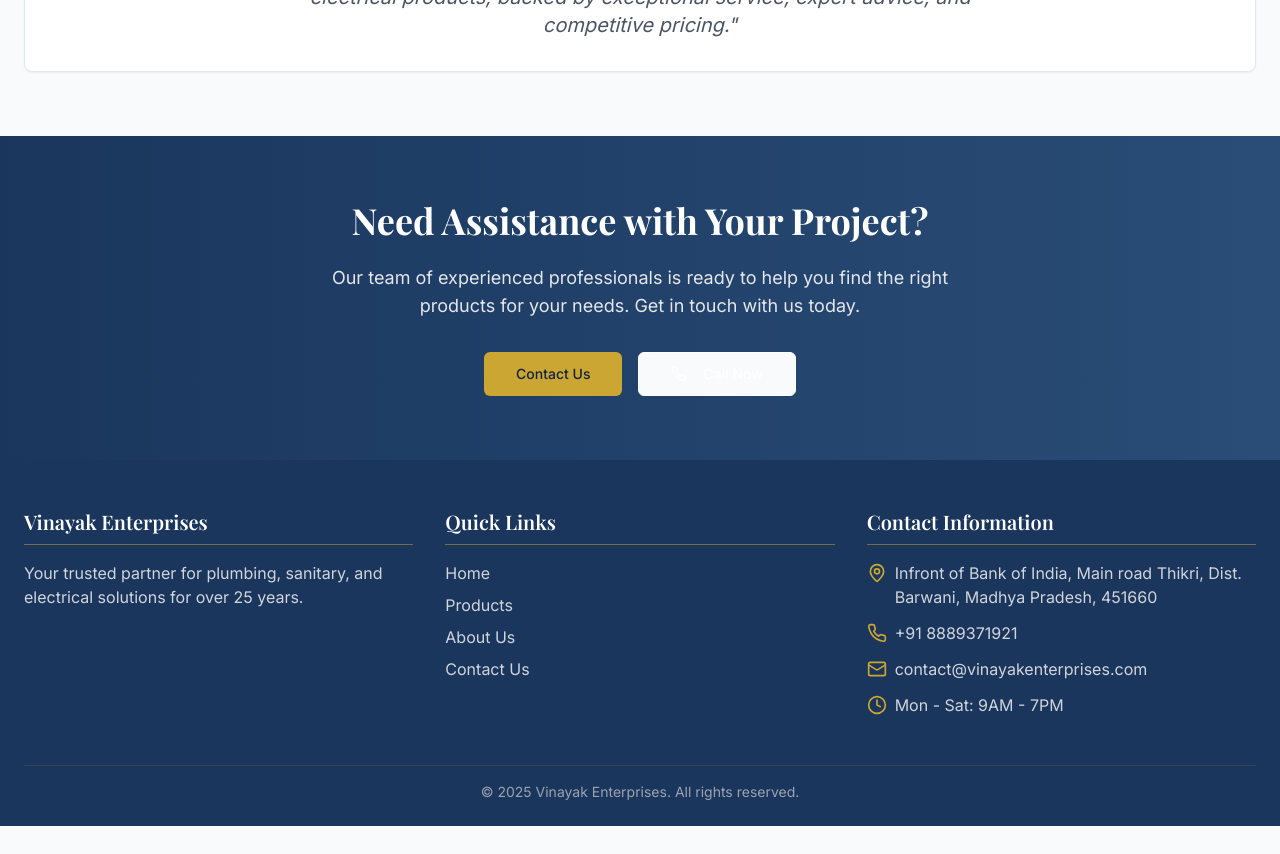
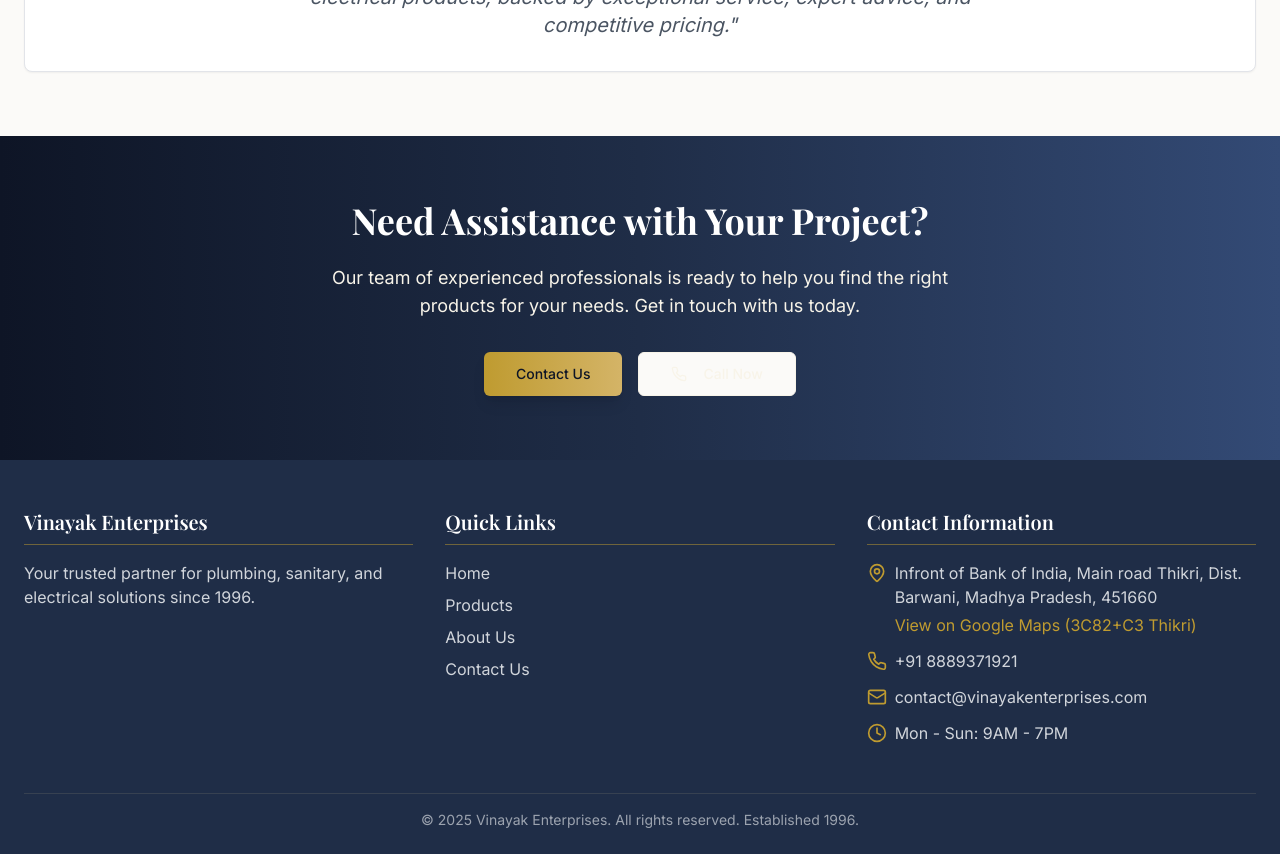
Before and after one commit to opcxder/shop, a React (Vite) app: page /about in a window 1280 px wide. Shown: the part 1400-2254 px from the top of the page. Before the commit the page ends 2226 px from the top, so only its background shows below. Built offline with nearby package versions, Linux system fonts and the light colour scheme; no server answers.

Commit message:
Update website theme and features
- Updated website color theme for a premium look.
- Modified the "Brands We Trust" section.
- Updated shop opening information to include Mon-Sun.
- Added map location.
- Added images to product categories.
- Integrated form submission with Supabase database.

```diff
--- a/package.json
+++ b/package.json
@@ -39,6 +39,7 @@
     "@radix-ui/react-toggle": "^1.1.0",
     "@radix-ui/react-toggle-group": "^1.1.0",
     "@radix-ui/react-tooltip": "^1.1.4",
+    "@supabase/supabase-js": "^2.49.1",
     "@tanstack/react-query": "^5.56.2",
     "class-variance-authority": "^0.7.1",
     "clsx": "^2.1.1",
--- a/src/components/BrandShowcase.tsx
+++ b/src/components/BrandShowcase.tsx
@@ -20,7 +20,7 @@ const BrandShowcase = () => {
       <div className="container mx-auto px-4 md:px-6">
         <h2 className="section-title text-center mx-auto mb-12">Brands We Trust</h2>
 
-        <Card className="border border-gray-200">
+        <Card className="border border-champagne-dark shadow-md">
           <CardContent className="p-8">
             <div className="grid grid-cols-2 md:grid-cols-3 lg:grid-cols-5 gap-8">
               {brands.map((brand, index) => (
@@ -31,7 +31,7 @@ const BrandShowcase = () => {
                   <div className="flex items-center justify-center h-16 w-full">
                     <h3 className="text-xl font-serif font-semibold text-navy">{brand.logo}</h3>
                   </div>
-                  <Separator className="my-2 bg-gray-200" />
+                  <Separator className="my-2 bg-champagne-dark" />
                   <p className="text-gray-600 text-sm mt-2">{brand.name}</p>
                 </div>
               ))}
--- a/src/components/CTASection.tsx
+++ b/src/components/CTASection.tsx
@@ -5,20 +5,20 @@ import { Phone } from 'lucide-react';
 
 const CTASection = () => {
   return (
-    <section className="gradient-bg py-16">
+    <section className="py-16 bg-gradient-to-r from-navy-dark via-navy to-navy-light">
       <div className="container mx-auto px-4 md:px-6 text-center">
-        <h2 className="text-3xl md:text-4xl font-serif font-bold mb-6">Need Assistance with Your Project?</h2>
-        <p className="text-lg text-gray-200 mb-8 max-w-2xl mx-auto">
+        <h2 className="text-3xl md:text-4xl font-serif font-bold mb-6 text-white">Need Assistance with Your Project?</h2>
+        <p className="text-lg text-champagne-light mb-8 max-w-2xl mx-auto">
           Our team of experienced professionals is ready to help you find the right products for your needs. Get in touch with us today.
         </p>
         <div className="flex flex-col sm:flex-row justify-center items-center space-y-4 sm:space-y-0 sm:space-x-4">
           <Link to="/contact">
-            <Button size="lg" className="bg-gold hover:bg-gold-dark text-navy-dark font-medium">
+            <Button size="lg" className="bg-gradient-to-r from-gold to-gold-light hover:from-gold-dark hover:to-gold text-navy-dark font-medium shadow-lg">
               Contact Us
             </Button>
           </Link>
           <a href="tel:+918889371921">
-            <Button size="lg" variant="outline" className="border-white text-white hover:bg-white/10">
+            <Button size="lg" variant="outline" className="border-champagne-light text-champagne-light hover:bg-white/10">
               <Phone className="mr-2 h-4 w-4" /> Call Now
             </Button>
           </a>
--- a/src/components/Footer.tsx
+++ b/src/components/Footer.tsx
@@ -12,7 +12,7 @@ const Footer = () => {
               Vinayak Enterprises
             </h3>
             <p className="text-gray-300 mb-4">
-              Your trusted partner for plumbing, sanitary, and electrical solutions for over 25 years.
+              Your trusted partner for plumbing, sanitary, and electrical solutions since 1996.
             </p>
             <div className="flex space-x-4">
               {/* Social icons can go here if needed */}
@@ -56,6 +56,14 @@ const Footer = () => {
                 <MapPin className="mr-2 h-5 w-5 text-gold shrink-0 mt-0.5" />
                 <span className="text-gray-300">
                   Infront of Bank of India, Main road Thikri, Dist. Barwani, Madhya Pradesh, 451660
+                  <a
+                    href="https://maps.app.goo.gl/u7pNNDivRtJaiSBH7"
+                    target="_blank"
+                    rel="noopener noreferrer"
+                    className="block text-gold hover:underline mt-1"
+                  >
+                    View on Google Maps (3C82+C3 Thikri)
+                  </a>
                 </span>
               </li>
               <li className="flex items-center">
@@ -72,14 +80,14 @@ const Footer = () => {
               </li>
               <li className="flex items-center">
                 <Clock className="mr-2 h-5 w-5 text-gold" />
-                <span className="text-gray-300">Mon - Sat: 9AM - 7PM</span>
+                <span className="text-gray-300">Mon - Sun: 9AM - 7PM</span>
               </li>
             </ul>
           </div>
         </div>
 
         <div className="mt-12 pt-4 border-t border-gray-700 text-center text-gray-400 text-sm">
-          <p>© {new Date().getFullYear()} Vinayak Enterprises. All rights reserved.</p>
+          <p>© {new Date().getFullYear()} Vinayak Enterprises. All rights reserved. Established 1996.</p>
         </div>
       </div>
     </footer>
--- a/src/index.css
+++ b/src/index.css
@@ -7,33 +7,33 @@
 
 @layer base {
   :root {
-    --background: 210 40% 98%;
-    --foreground: 222.2 84% 4.9%;
+    --background: 40 30% 98%;
+    --foreground: 220 40% 15%;
 
     --card: 0 0% 100%;
-    --card-foreground: 222.2 84% 4.9%;
+    --card-foreground: 220 40% 15%;
 
     --popover: 0 0% 100%;
-    --popover-foreground: 222.2 84% 4.9%;
+    --popover-foreground: 220 40% 15%;
 
-    --primary: 215 75% 24%;
-    --primary-foreground: 210 40% 98%;
+    --primary: 220 40% 20%;
+    --primary-foreground: 40 30% 98%;
 
-    --secondary: 210 40% 96.1%;
-    --secondary-foreground: 222.2 47.4% 11.2%;
+    --secondary: 45 50% 95%;
+    --secondary-foreground: 220 40% 15%;
 
-    --muted: 210 40% 96.1%;
-    --muted-foreground: 215.4 16.3% 46.9%;
+    --muted: 45 30% 95%;
+    --muted-foreground: 220 15% 40%;
 
-    --accent: 45 65% 52%;
-    --accent-foreground: 222.2 47.4% 11.2%;
+    --accent: 45 60% 47%;
+    --accent-foreground: 220 40% 15%;
 
     --destructive: 0 84.2% 60.2%;
-    --destructive-foreground: 210 40% 98%;
+    --destructive-foreground: 40 30% 98%;
 
-    --border: 214.3 31.8% 91.4%;
-    --input: 214.3 31.8% 91.4%;
-    --ring: 222.2 84% 4.9%;
+    --border: 220 15% 90%;
+    --input: 220 15% 90%;
+    --ring: 220 40% 15%;
 
     --radius: 0.5rem;
 
@@ -48,33 +48,34 @@
   }
 
   .dark {
-    --background: 222.2 84% 4.9%;
-    --foreground: 210 40% 98%;
+    --background: 220 40% 10%;
+    --foreground: 40 30% 98%;
 
-    --card: 222.2 84% 4.9%;
-    --card-foreground: 210 40% 98%;
+    --card: 220 40% 12%;
+    --card-foreground: 40 30% 98%;
 
-    --popover: 222.2 84% 4.9%;
-    --popover-foreground: 210 40% 98%;
+    --popover: 220 40% 12%;
+    --popover-foreground: 40 30% 98%;
 
-    --primary: 210 40% 98%;
-    --primary-foreground: 222.2 47.4% 11.2%;
+    --primary: 40 30% 98%;
+    --primary-foreground: 220 40% 15%;
 
-    --secondary: 217.2 32.6% 17.5%;
-    --secondary-foreground: 210 40% 98%;
+    --secondary: 220 30% 20%;
+    --secondary-foreground: 40 30% 98%;
 
-    --muted: 217.2 32.6% 17.5%;
-    --muted-foreground: 215 20.2% 65.1%;
+    --muted: 220 30% 20%;
+    --muted-foreground: 45 10% 70%;
 
-    --accent: 45 65% 52%;
-    --accent-foreground: 210 40% 98%;
+    --accent: 45 60% 47%;
+    --accent-foreground: 40 30% 98%;
 
     --destructive: 0 62.8% 30.6%;
-    --destructive-foreground: 210 40% 98%;
+    --destructive-foreground: 40 30% 98%;
 
-    --border: 217.2 32.6% 17.5%;
-    --input: 217.2 32.6% 17.5%;
-    --ring: 212.7 26.8% 83.9%;
+    --border: 220 30% 20%;
+    --input: 220 30% 20%;
+    --ring: 45 10% 80%;
+
     --sidebar-background: 240 5.9% 10%;
     --sidebar-foreground: 240 4.8% 95.9%;
     --sidebar-primary: 224.3 76.3% 48%;
@@ -108,4 +109,12 @@
   .gradient-bg {
     @apply bg-gradient-to-r from-navy to-navy-light text-white;
   }
+
+  .premium-card {
+    @apply border border-champagne-dark shadow-md hover:shadow-lg transition-all duration-300;
+  }
+
+  .premium-btn {
+    @apply bg-gradient-to-r from-gold-dark to-gold text-white shadow-md hover:shadow-lg transition-all duration-300;
+  }
 }
--- a/src/pages/Index.tsx
+++ b/src/pages/Index.tsx
@@ -10,7 +10,7 @@ import Navbar from '@/components/Navbar';
 
 const Index = () => {
   return (
-    <div className="min-h-screen flex flex-col">
+    <div className="min-h-screen flex flex-col bg-background">
       <Navbar />
       <main className="flex-grow">
         <HeroSection />
--- a/tailwind.config.ts
+++ b/tailwind.config.ts
@@ -64,14 +64,19 @@ export default {
 					ring: 'hsl(var(--sidebar-ring))'
 				},
 				gold: {
-					light: '#D4AF37',
-					DEFAULT: '#CCA633',
-					dark: '#AA8C2C'
+					light: '#D4B467',
+					DEFAULT: '#BF9B30',
+					dark: '#9A7D23'
 				},
 				navy: {
-					light: '#294D77',
-					DEFAULT: '#1A365D',
-					dark: '#0F2442'
+					light: '#334A75',
+					DEFAULT: '#1F2D47',
+					dark: '#0E1526'
+				},
+				champagne: {
+					light: '#F8F4E9',
+					DEFAULT: '#F0E9D6',
+					dark: '#E5DACB'
 				}
 			},
 			fontFamily: {
```
Also changed, not shown: src/components/ContactForm.tsx (+51 -11 lines), src/components/ProductCategories.tsx (+7 -7 lines), src/pages/Contact.tsx (+27 -6 lines), src/pages/Products.tsx (+9 -9 lines), 1 other file (tests, documents, lock files or other folders).
